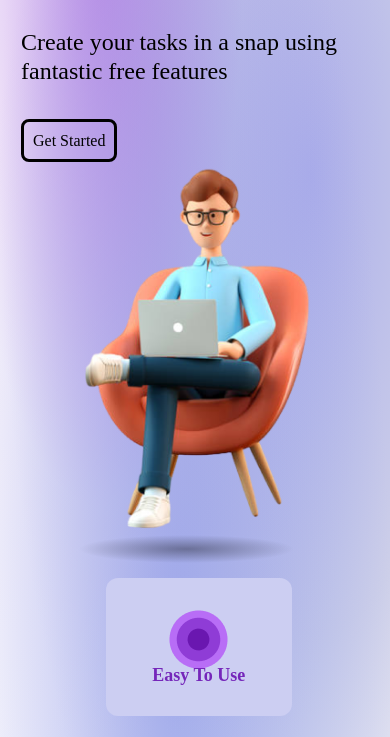
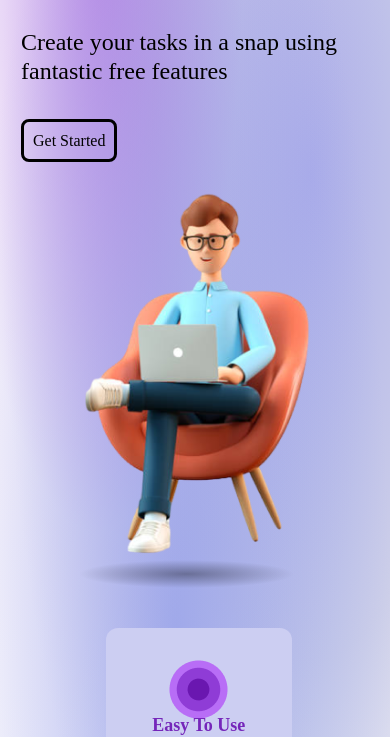
Before and after one commit to g-marcin/freelancer-website, a website: page index.html in a window 390 px wide. Shown: the part 367-1104 px from the top of the page. Drawn offline with Linux system fonts and the light colour scheme; a web font is replaced by a local one.

Commit message:
home image padding increased

```diff
--- a/style.css
+++ b/style.css
@@ -64,6 +64,10 @@
 
     .wrapper__Frame__Home {
         flex-direction: column;
+    }
+
+    .wrapper__Image__Home {
+        padding: 25px;
     }
 
     .header__Home {
```
